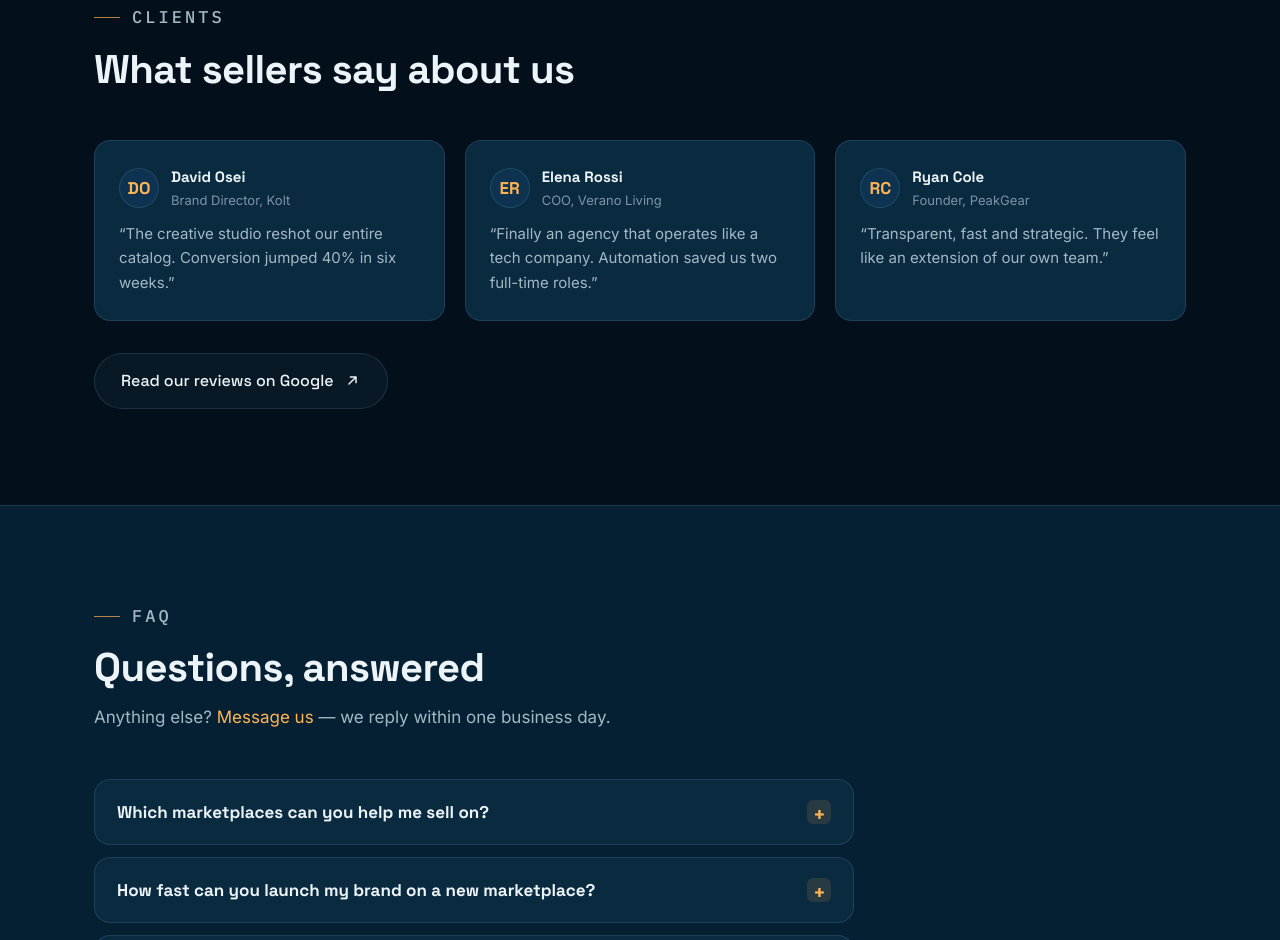
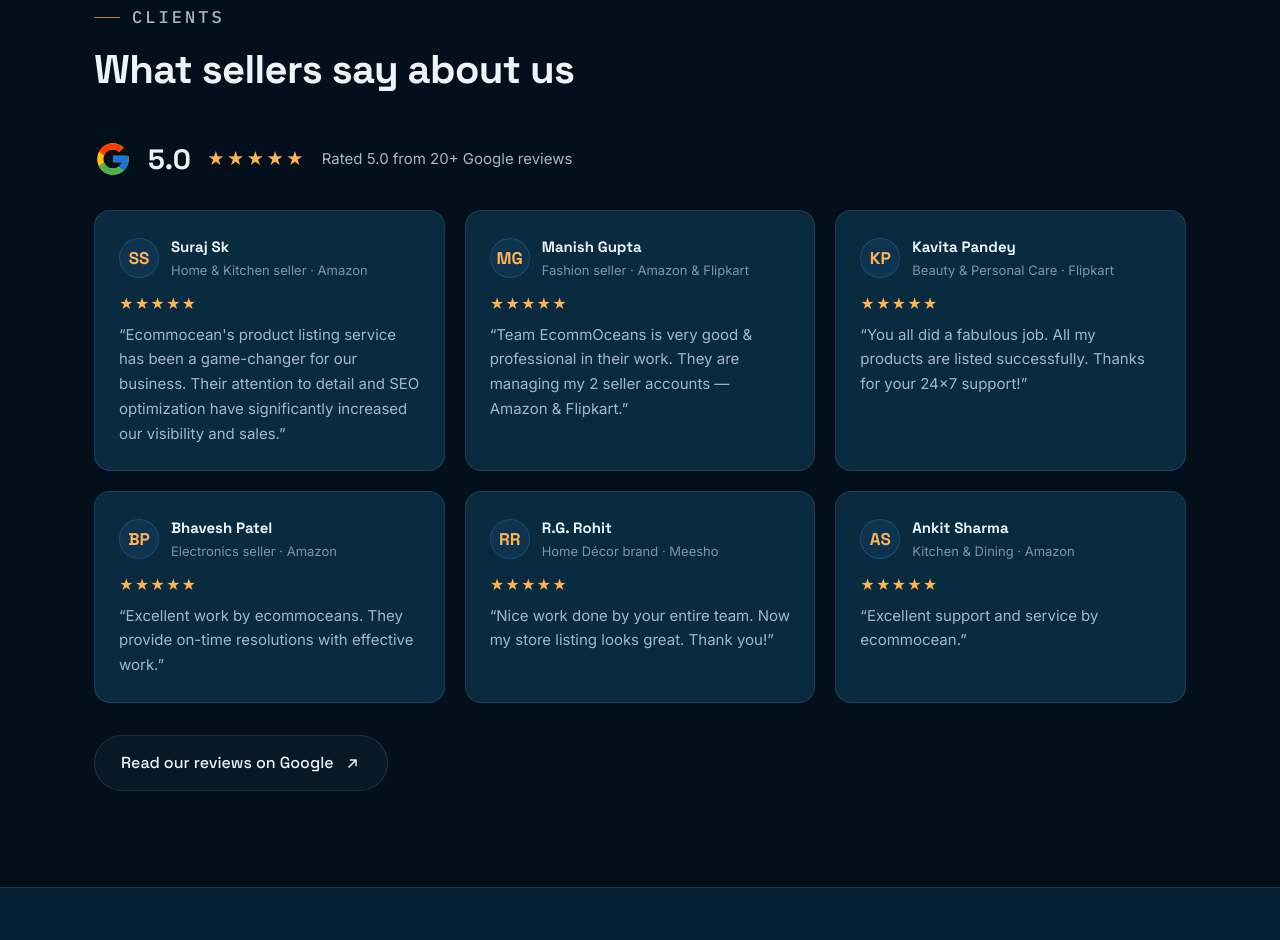
Before and after one commit to rahulriefel/ECOM-Vercel, a plain HTML site: page index.html in a window 1280 px wide. Shown: the part 5961-6901 px from the top of the page. Drawn offline with Linux system fonts and the light colour scheme.

Commit message:
Update index.html

```diff
--- a/index.html
+++ b/index.html
@@ -420,15 +420,23 @@
       <h2>What sellers say about us</h2>
     </div>
     <div id="gReviews" class="reveal">
-      <!-- Static client quotes; replaced by live Google reviews when configured -->
+      <div class="rev-head">
+        <svg class="glogo" viewBox="0 0 48 48" aria-hidden="true"><path fill="#FFC107" d="M43.611 20.083H42V20H24v8h11.303c-1.649 4.657-6.08 8-11.303 8-6.627 0-12-5.373-12-12s5.373-12 12-12c3.059 0 5.842 1.154 7.961 3.039l5.657-5.657C34.046 6.053 29.268 4 24 4 12.955 4 4 12.955 4 24s8.955 20 20 20 20-8.955 20-20c0-1.341-.138-2.65-.389-3.917z"/><path fill="#FF3D00" d="M6.306 14.691l6.571 4.819C14.655 15.108 18.961 12 24 12c3.059 0 5.842 1.154 7.961 3.039l5.657-5.657C34.046 6.053 29.268 4 24 4 16.318 4 9.656 8.337 6.306 14.691z"/><path fill="#4CAF50" d="M24 44c5.166 0 9.86-1.977 13.409-5.192l-6.19-5.238C29.211 35.091 26.715 36 24 36c-5.202 0-9.619-3.317-11.283-7.946l-6.522 5.025C9.505 39.556 16.227 44 24 44z"/><path fill="#1976D2" d="M43.611 20.083H42V20H24v8h11.303c-.792 2.237-2.231 4.166-4.087 5.571l6.19 5.238C36.971 39.205 44 34 44 24c0-1.341-.138-2.65-.389-3.917z"/></svg>
+        <span class="rate">5.0</span>
+        <span class="stars" aria-label="Rated 5 out of 5 stars"><span aria-hidden="true">★★★★★</span></span>
+        <span class="cnt">Rated 5.0 from 20+ Google reviews</span>
+      </div>
       <div class="rev-grid">
-        <article class="card rev"><div class="top"><span class="av" aria-hidden="true">DO</span><div><div class="nm">David Osei</div><div class="wh">Brand Director, Kolt</div></div></div><p>“The creative studio reshot our entire catalog. Conversion jumped 40% in six weeks.”</p></article>
-        <article class="card rev"><div class="top"><span class="av" aria-hidden="true">ER</span><div><div class="nm">Elena Rossi</div><div class="wh">COO, Verano Living</div></div></div><p>“Finally an agency that operates like a tech company. Automation saved us two full-time roles.”</p></article>
-        <article class="card rev"><div class="top"><span class="av" aria-hidden="true">RC</span><div><div class="nm">Ryan Cole</div><div class="wh">Founder, PeakGear</div></div></div><p>“Transparent, fast and strategic. They feel like an extension of our own team.”</p></article>
+        <article class="card rev"><div class="top"><span class="av" aria-hidden="true">SS</span><div><div class="nm">Suraj Sk</div><div class="wh">Home &amp; Kitchen seller · Amazon</div></div></div><div class="stars" aria-label="Rated 5 out of 5"><span aria-hidden="true">★★★★★</span></div><p>“Ecommocean's product listing service has been a game-changer for our business. Their attention to detail and SEO optimization have significantly increased our visibility and sales.”</p></article>
+        <article class="card rev"><div class="top"><span class="av" aria-hidden="true">MG</span><div><div class="nm">Manish Gupta</div><div class="wh">Fashion seller · Amazon &amp; Flipkart</div></div></div><div class="stars" aria-label="Rated 5 out of 5"><span aria-hidden="true">★★★★★</span></div><p>“Team EcommOceans is very good &amp; professional in their work. They are managing my 2 seller accounts — Amazon &amp; Flipkart.”</p></article>
+        <article class="card rev"><div class="top"><span class="av" aria-hidden="true">KP</span><div><div class="nm">Kavita Pandey</div><div class="wh">Beauty &amp; Personal Care · Flipkart</div></div></div><div class="stars" aria-label="Rated 5 out of 5"><span aria-hidden="true">★★★★★</span></div><p>“You all did a fabulous job. All my products are listed successfully. Thanks for your 24×7 support!”</p></article>
+        <article class="card rev"><div class="top"><span class="av" aria-hidden="true">BP</span><div><div class="nm">Bhavesh Patel</div><div class="wh">Electronics seller · Amazon</div></div></div><div class="stars" aria-label="Rated 5 out of 5"><span aria-hidden="true">★★★★★</span></div><p>“Excellent work by ecommoceans. They provide on-time resolutions with effective work.”</p></article>
+        <article class="card rev"><div class="top"><span class="av" aria-hidden="true">RR</span><div><div class="nm">R.G. Rohit</div><div class="wh">Home Décor brand · Meesho</div></div></div><div class="stars" aria-label="Rated 5 out of 5"><span aria-hidden="true">★★★★★</span></div><p>“Nice work done by your entire team. Now my store listing looks great. Thank you!”</p></article>
+        <article class="card rev"><div class="top"><span class="av" aria-hidden="true">AS</span><div><div class="nm">Ankit Sharma</div><div class="wh">Kitchen &amp; Dining · Amazon</div></div></div><div class="stars" aria-label="Rated 5 out of 5"><span aria-hidden="true">★★★★★</span></div><p>“Excellent support and service by ecommocean.”</p></article>
       </div>
     </div>
     <div class="rev-cta reveal">
-      <a class="btn btn-ghost" href="https://share.google/BlVOUfwaBKoMzaPNE" target="_blank" rel="noopener">Read our reviews on Google
+      <a class="btn btn-ghost" href="https://share.google/yeAI6DpcSD0yrXLn3" target="_blank" rel="noopener">Read our reviews on Google
         <svg viewBox="0 0 24 24" fill="none" aria-hidden="true"><path d="M7 17L17 7M9 7h8v8" stroke="currentColor" stroke-width="2" stroke-linecap="round" stroke-linejoin="round"/></svg>
       </a>
     </div>
```
